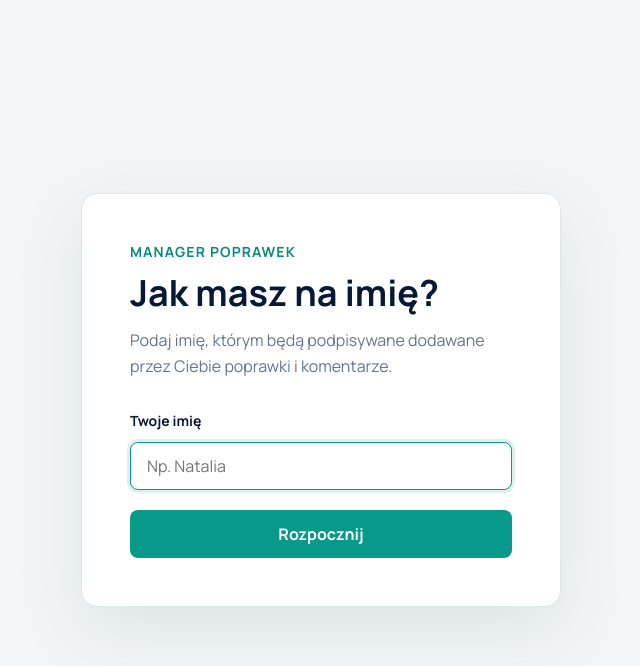
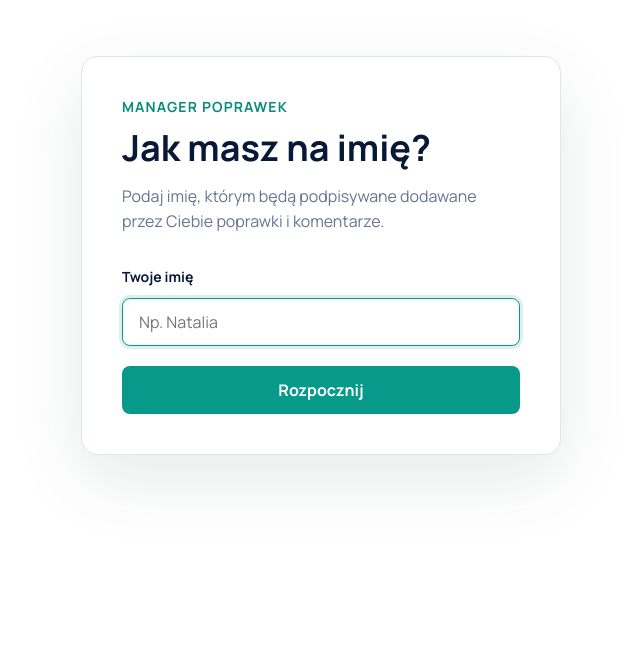
Before and after one commit to natalkakielbicka-coder/corrections-manager, a Vue app: page / in a window 1280 px wide. Shown: the top 666 px of the page, without its empty margins (319-959 px from the left). Built offline with nearby package versions, Linux system fonts and the light colour scheme.

Commit message:
Isolate plugin styles from theme

```diff
--- a/src/assets/base.css
+++ b/src/assets/base.css
@@ -1,4 +1,4 @@
-:root {
+#corrections-manager-app {
   --color-brand: #089c98;
   --color-brand-hover: #078783;
   --color-brand-light: #d9f3f1;
@@ -9,49 +9,18 @@
   --color-text: #40516c;
   --color-muted: #75849d;
   --color-border: #dbe2e8;
-}
 
-*,
-*::before,
-*::after {
-  box-sizing: border-box;
-}
-
-html {
-  min-width: 320px;
-  min-height: 100%;
-}
-
-body {
-  min-width: 320px;
-  min-height: 100vh;
-  margin: 0;
-  background-color: var(--color-background);
-  color: var(--color-text);
-  font-family: 'Manrope', sans-serif;
-}
-
-button,
-input,
-textarea,
-select {
-  font: inherit;
-}
-
-button {
-  cursor: pointer;
-}
-
-img,
-svg {
-  display: block;
-  max-width: 100%;
-}
-
-#corrections-manager-app {
+  width: 100%;
   color: var(--color-text);
   font-family: 'Manrope', sans-serif;
   font-size: 16px;
+}
+
+#corrections-manager-app,
+#corrections-manager-app *,
+#corrections-manager-app *::before,
+#corrections-manager-app *::after {
+  box-sizing: border-box;
 }
 
 #corrections-manager-app * {
@@ -65,6 +34,16 @@ svg {
   font-family: inherit;
 }
 
+#corrections-manager-app button {
+  cursor: pointer;
+}
+
+#corrections-manager-app img,
+#corrections-manager-app svg {
+  display: block;
+  max-width: 100%;
+}
+
 #corrections-manager-app button:focus {
   outline: none;
   box-shadow: none;
--- a/src/assets/main.css
+++ b/src/assets/main.css
@@ -1,5 +1,5 @@
 @import './base.css';
 
 #corrections-manager-app {
-  min-height: 100vh;
+  width: 100%;
 }
--- a/src/components/UserEntryScreen.vue
+++ b/src/components/UserEntryScreen.vue
@@ -50,14 +50,14 @@ const handleSubmit = () => {
 <style scoped>
 .user-entry {
   display: grid;
-  min-height: 100vh;
-  padding: 24px;
+  width: 100%;
+  padding: 48px 24px;
   place-items: center;
 }
 
 .user-entry__content {
   width: min(100%, 480px);
-  padding: 48px;
+  padding: 40px;
   border: 1px solid #dfe7e4;
   border-radius: 16px;
   background-color: #ffffff;
```
Also changed, not shown: 4 other files (tests, documents, lock files or other folders).
